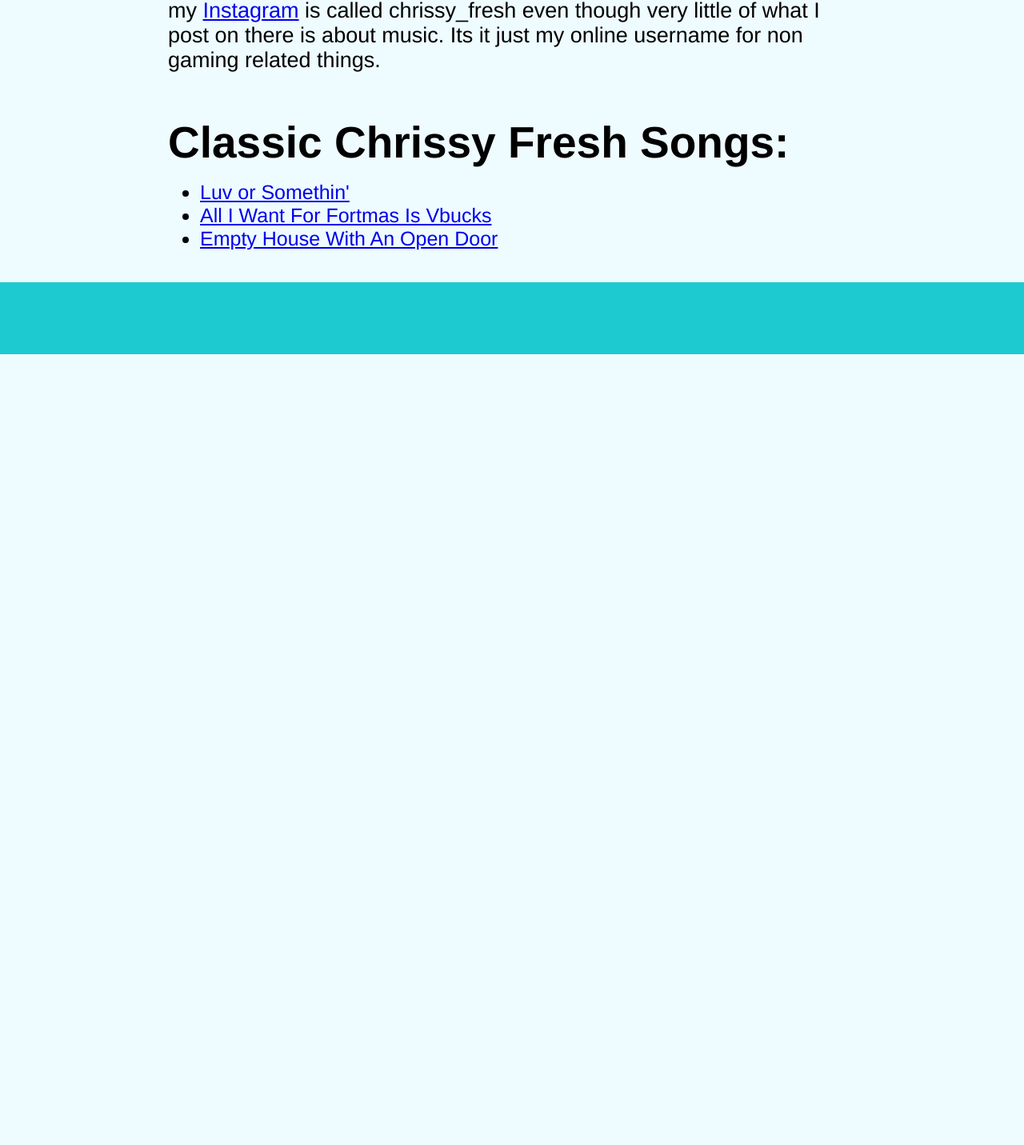
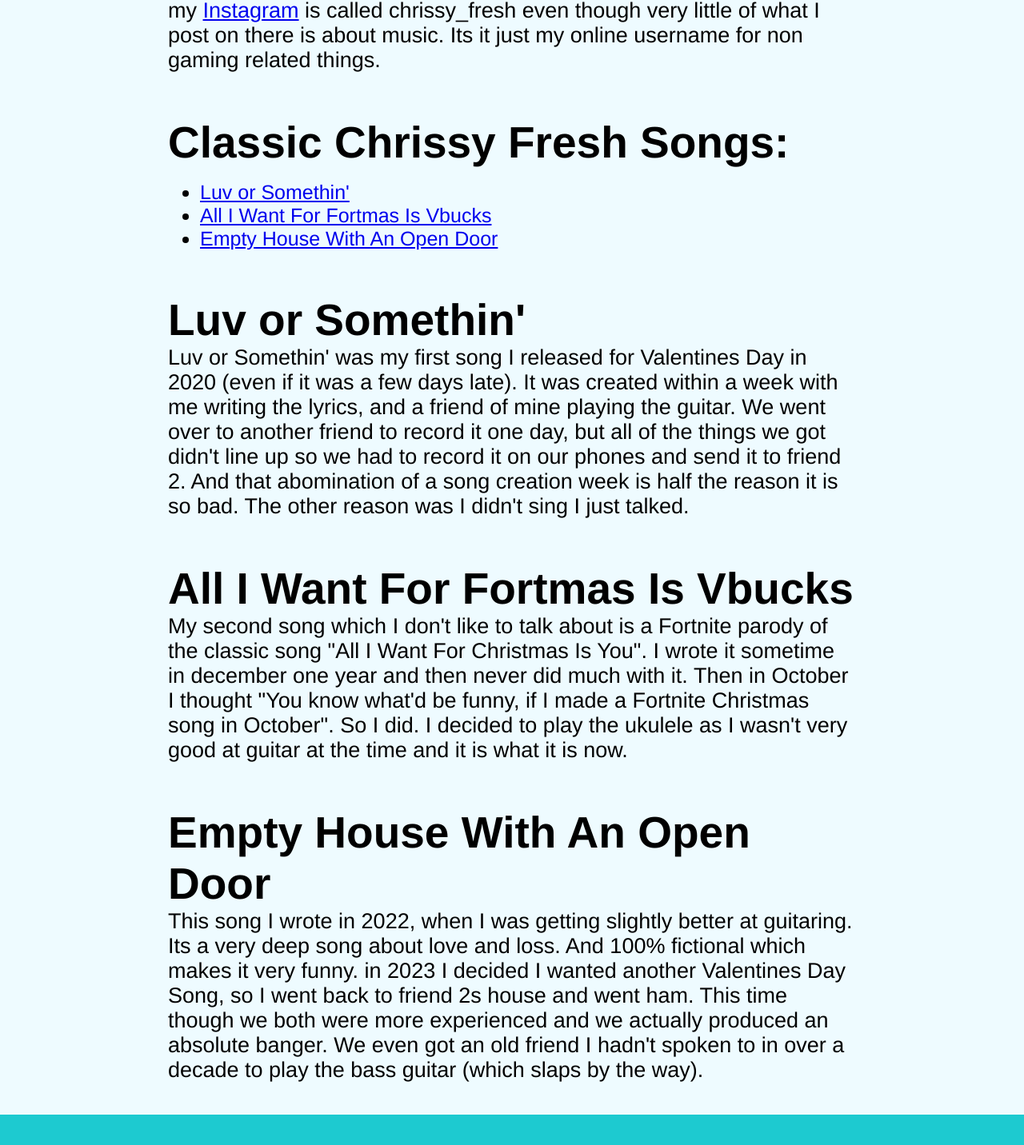
Before and after one commit to Christian-Irvine/svelte_2023_webdev1, a SvelteKit app: page /chrissyfresh in a window 1280 px wide. Shown: the part 933-2365 px from the top of the page at 80% size. Before the commit the page ends 1376 px from the top, so only its background shows below. Built offline with nearby package versions, Linux system fonts and the light colour scheme.

Commit message:
Added more information to Chrissy Fresh page

```diff
--- a/src/routes/chrissyfresh/+page.svelte
+++ b/src/routes/chrissyfresh/+page.svelte
@@ -1,4 +1,4 @@
-<div>
+<div class="page">
     <h1>Chrissy Fresh</h1>
 
     <div>
@@ -17,4 +17,31 @@
             <li><a href="https://youtu.be/YSANgdLCJyU?si=KoFYNeq4R0FCanyS" target="_blank">Empty House With An Open Door</a></li>
         </ul>
     </div>
+
+    <div>
+        <h3>Luv or Somethin'</h3>
+        <p>
+            Luv or Somethin' was my first song I released for Valentines Day in 2020 (even if it was a few days late). It was created within a week with me writing the lyrics,
+            and a friend of mine playing the guitar. We went over to another friend to record it one day, but all of the things we got didn't line up so we had to record it on our phones and send it to friend 2.
+            And that abomination of a song creation week is half the reason it is so bad. The other reason was I didn't sing I just talked.
+        </p>
+    </div>
+
+    <div>
+        <h3>All I Want For Fortmas Is Vbucks</h3>
+        <p>
+            My second song which I don't like to talk about is a Fortnite parody of the classic song "All I Want For Christmas Is You".
+            I wrote it sometime in december one year and then never did much with it. Then in October I thought "You know what'd be funny, if I made a Fortnite Christmas song in October".
+            So I did. I decided to play the ukulele as I wasn't very good at guitar at the time and it is what it is now.
+        </p>
+    </div>
+
+    <div>
+        <h3>Empty House With An Open Door</h3>
+        <p>
+            This song I wrote in 2022, when I was getting slightly better at guitaring. Its a very deep song about love and loss. And 100% fictional which makes it very funny.
+            in 2023 I decided I wanted another Valentines Day Song, so I went back to friend 2s house and went ham. This time though we both were more experienced and we actually produced an absolute banger.
+            We even got an old friend I hadn't spoken to in over a decade to play the bass guitar (which slaps by the way).
+        </p>
+    </div>
 </div>
```
